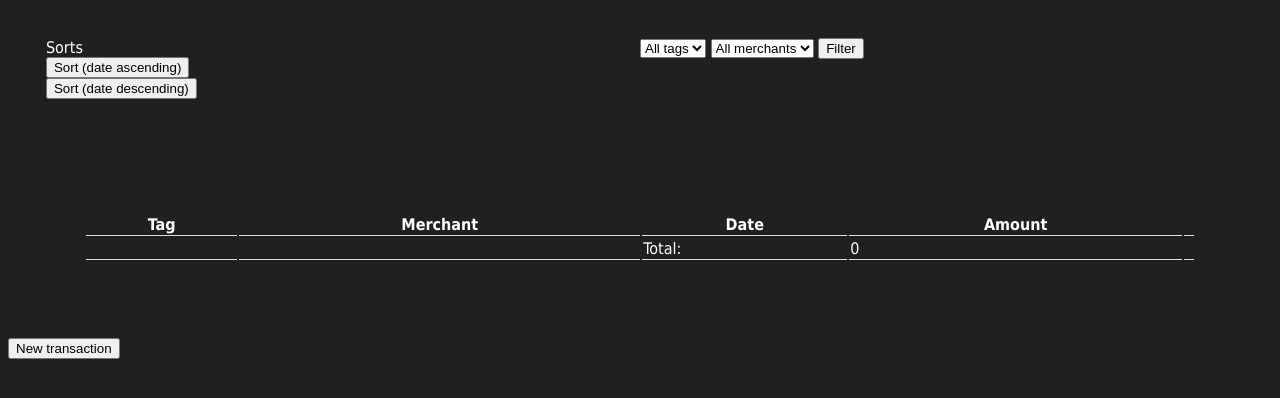
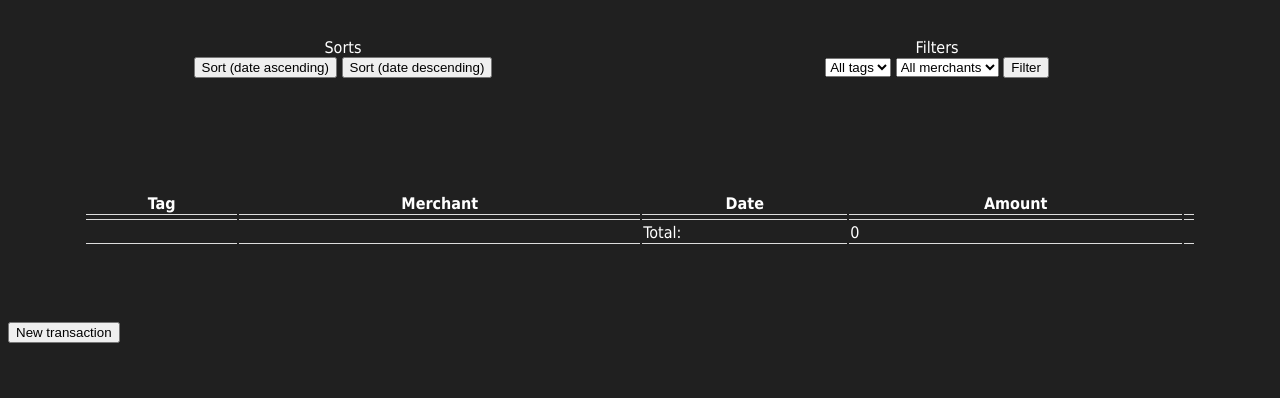
Before and after one commit to HuttonN/Spending_tracker, a Flask app: page /spending_summary/sort_ascend in a window 1280 px wide. Shown: the part 119-517 px from the top of the page. Run offline with Flask 3, Linux system fonts and the light colour scheme; data that the repository does not hold is empty; some libraries are stand-ins or nearby versions.

Commit message:
styling filters and sorts

```diff
--- a/static/style.css
+++ b/static/style.css
@@ -34,6 +34,7 @@ body {
     aspect-ratio: 1;
     justify-content: center;
   }
+
 
   .row {
     grid-template-columns: 50% 50%;
@@ -92,6 +93,7 @@ body {
   .sorts {
     display: flex;
     flex-direction: column;
+    justify-self: center;
   }
 
   .hp_header {
@@ -125,3 +127,18 @@ body {
     white-space: nowrap;
     direction: rtl;
   }
+
+  tr:hover {
+    background-color: #fff;
+    color: rgb(32,32,32)
+  }
+
+  .filters {
+    display: flex;
+    flex-direction: column;
+    justify-self: center;
+  }
+
+  .sort_filter_title {
+    align-self: center;
+  }
--- a/templates/transaction/index.html
+++ b/templates/transaction/index.html
@@ -29,13 +29,17 @@
     <!-- Filter and sort buttons start -->
     <section class="filter_and_Sorts">
         <div class="sorts">
+            <div class = "sort_filter_title">
                 Sorts
+            </div>
+            <div class = "sort_options">
                 <a href="/spending_summary/sort_ascend">
                     <button class="btn btn-primary btn-lg">Sort (date ascending)</button>
                 </a>
                 <a href="/spending_summary/sort_descend">
                     <button class="btn btn-primary btn-lg">Sort (date descending)</button>
                 </a>
+            </div>
         </div>
         <!-- <select name="months" id="months">
             <option value="">All months</option>
@@ -52,7 +56,10 @@
             <option value="November">November</option>
             <option value="December">December</option>
         </select> -->
-        <div>
+        <div class= "filters">
+            <div class = "sort_filter_title">
+                Filters
+            </div>
             <form action="/spending_summary/filter" method="POST">
                 <select name="tag_id" id="tag">
                     <option selected disabled>All tags</option>
@@ -94,6 +101,13 @@
             <tr>
                 <td></td>
                 <td></td>
+                <td></td>
+                <td></td>
+                <td></td>
+            </tr>
+            <tr>
+                <td></td>
+                <td></td>
                 <td>Total:</td>
                 <td>{{ total }}</td>
                 <td></td>
```
Lines whose indentation alone changed are shown as unchanged.
